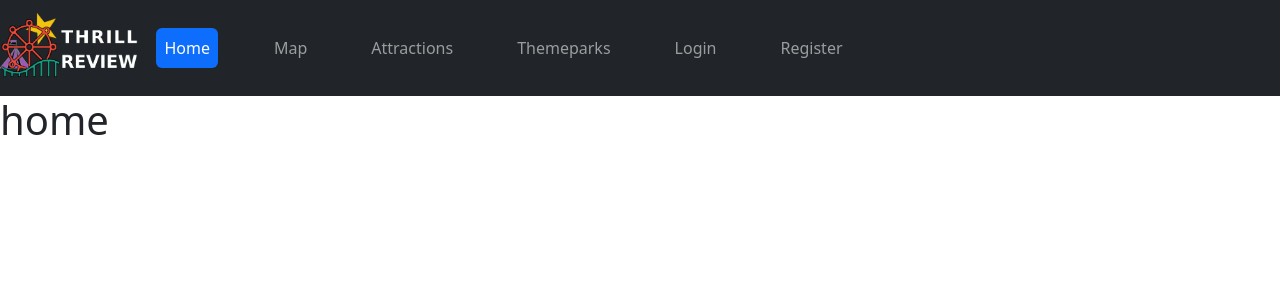
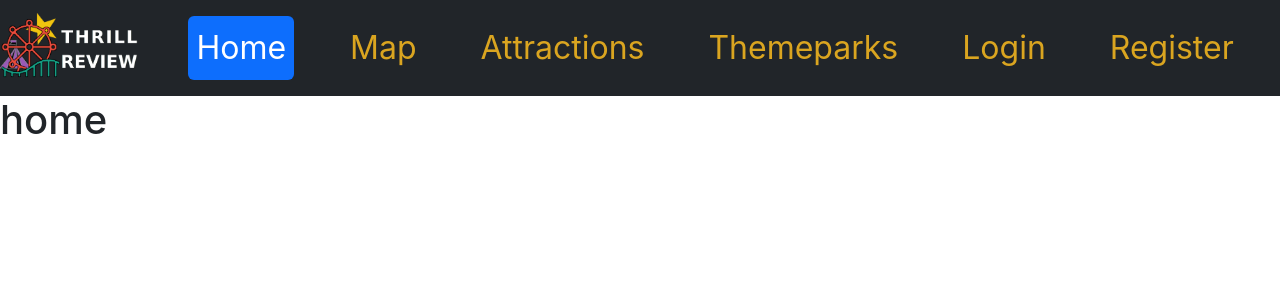
Before and after one commit to Abdullahsab3/thrillreview, a React (Create React App) app in the folder client/: page / in a window 1280 px wide. Shown: the top 300 px of the page. Built offline with nearby package versions, Linux system fonts and the light colour scheme.

Commit message:
iets aan de css gedaan, maar ik krijg de geselecteerde pill niet in een andere kleur dan dat felblauw want vind de juiste css naam niet, tbc

```diff
--- a/client/src/App.css
+++ b/client/src/App.css
@@ -12,20 +12,6 @@ body {
   align-items: center;
   margin:auto;
   text-align: center;
-}
-
-.topnav {
-  color:goldenrod;
-  display:flex; /* zorg dat je kan doen wat je wil met je layout */
-  justify-content:center;
-  gap: 3rem; /*gap between*/
-  padding: 0 2rem; /*edges of screen*/
-}
-
-.pageLink {
-  color: goldenrod;
-  text-decoration: none;
-  font-size: 2rem;
 }
 
 .col-md-4{
--- a/client/src/App.tsx
+++ b/client/src/App.tsx
@@ -1,5 +1,3 @@
-//import React from 'react';
-//import logo from './logo.svg';
 import './App.css';
 import Navigationbar from './Navigationbar';
 import { BrowserRouter as Router, Route } from 'react-router-dom';
--- a/client/src/Navigationbar.css
+++ b/client/src/Navigationbar.css
@@ -5,3 +5,25 @@
   gap: 3rem; /*gap between*/
   padding: 0 2rem; /*edges of screen*/
 }
+
+.pageLink {
+  color: inherit;
+  text-decoration: none;
+  font-size: 2rem;
+
+}
+.pageLink:active{
+  color:greenyellow;
+}
+.pageLink:checked{
+  color:chocolate;
+}
+
+.nav-pills{
+  color: goldenrod;
+
+}
+
+.nav-pills:active{
+  color:red;
+}
--- a/client/src/Navigationbar.tsx
+++ b/client/src/Navigationbar.tsx
@@ -18,8 +18,9 @@ function Navigationbar() {
     }
 
     // why I use both navlink from bootstrap & router : https://stackoverflow.com/questions/56464444/collapseonselect-in-react-bootstrap-navbars-with-react-router-dom-navlinks
+
     return (
-        <Navbar collapseOnSelect expand="lg" bg="dark" variant="dark">
+        <Navbar className='navigationbar' collapseOnSelect expand="lg" bg="dark" variant="dark">
             <Navbar.Brand href="/">
                 <img
                     src={logo}
@@ -35,7 +36,7 @@ function Navigationbar() {
                     <Nav.Link as={RouterLink} className="pageLink" eventKey="2" to="/Map">Map</Nav.Link>
                     <Nav.Link as={RouterLink} className="pageLink" eventKey="3" to="/Attractions">Attractions</Nav.Link>
                     <Nav.Link as={RouterLink} className="pageLink" eventKey="4" to="/Themeparks">Themeparks</Nav.Link>
-                    {!user && <Nav.Link as={RouterLink} className="pageLink" eventKey="5" to="/login">Login</Nav.Link>}
+                    {!user && <Nav.Link as={RouterLink} id="loginLink" className="pageLink" eventKey="5" to="/login">Login</Nav.Link>}
                     {!user && <Nav.Link as={RouterLink} className="pageLink" eventKey="6" to="/register">Register</Nav.Link>}
                     {user && <Nav.Link as={RouterLink} className="pageLink" eventKey="7" to="/Profile">Profile</Nav.Link>}
                 </Nav>
--- a/client/src/index.tsx
+++ b/client/src/index.tsx
@@ -1,9 +1,10 @@
 import React from 'react';
 import ReactDOM from 'react-dom/client';
+import 'bootstrap/dist/css/bootstrap.min.css'; // DO NOT put it under index.css import, or we are not able to overwrite react-bootstrap (unless we put !important after everything but just leave it as is): https://stackoverflow.com/questions/40738484/how-to-customise-react-bootstrap-components
 import './index.css';
 import App from './App';
 import reportWebVitals from './reportWebVitals';
-import 'bootstrap/dist/css/bootstrap.min.css';
+
 
 
 const root = ReactDOM.createRoot(
```
Also changed, not shown: client/src/Home.css (added). Lines whose indentation alone changed are shown as unchanged.
